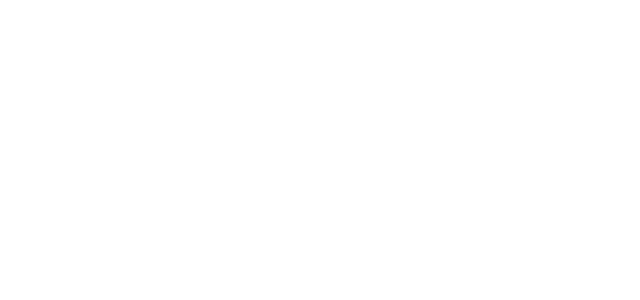
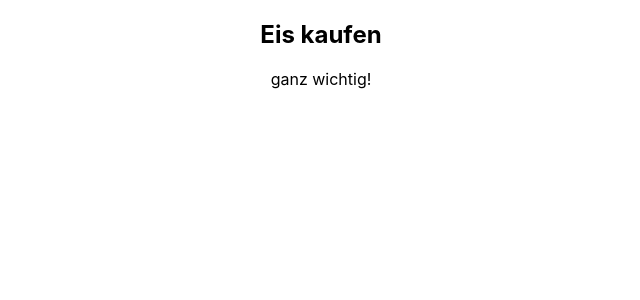
Before and after one commit to maxbischof/todo-app, a React (Create React App) app: page / in a window 1280 px wide. Shown: the top 300 px of the page, without its empty margins (319-959 px from the left). Built offline with nearby package versions, Linux system fonts and the light colour scheme.

Commit message:
Add todo component

```diff
--- a/src/App.js
+++ b/src/App.js
@@ -1,10 +1,11 @@
 import React from 'react'
 import './App.css'
+import Todo from './Components/Todo'
 
 function App() {
   return (
     <div className="App">
-
+            <Todo title="Eis kaufen" description="ganz wichtig!"></Todo>
     </div>
   )
 }
--- /dev/null
+++ b/src/Components/Todo.js
@@ -0,0 +1,10 @@
+import React from 'react'
+
+const Todo = ({title, description}) => (
+  <article>
+    <h2>{title}</h2>
+    <p>{description}</p>
+  </article>
+)
+
+export default Todo
```
